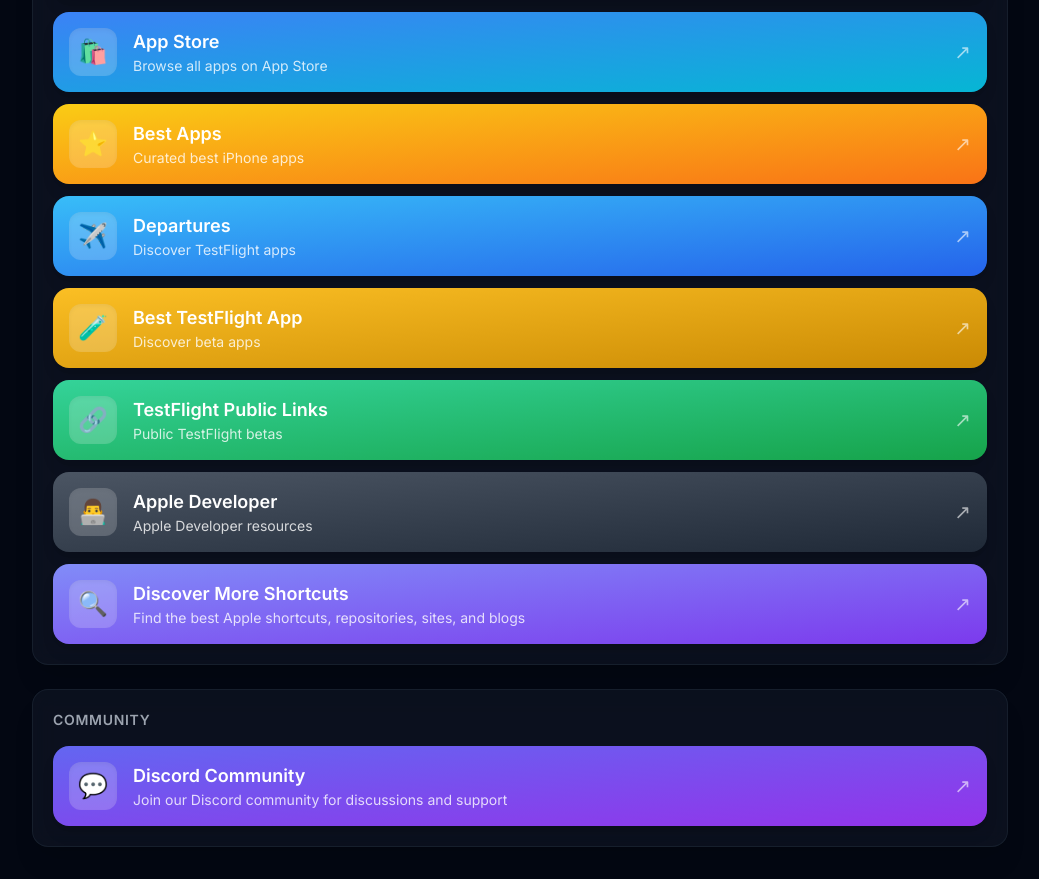
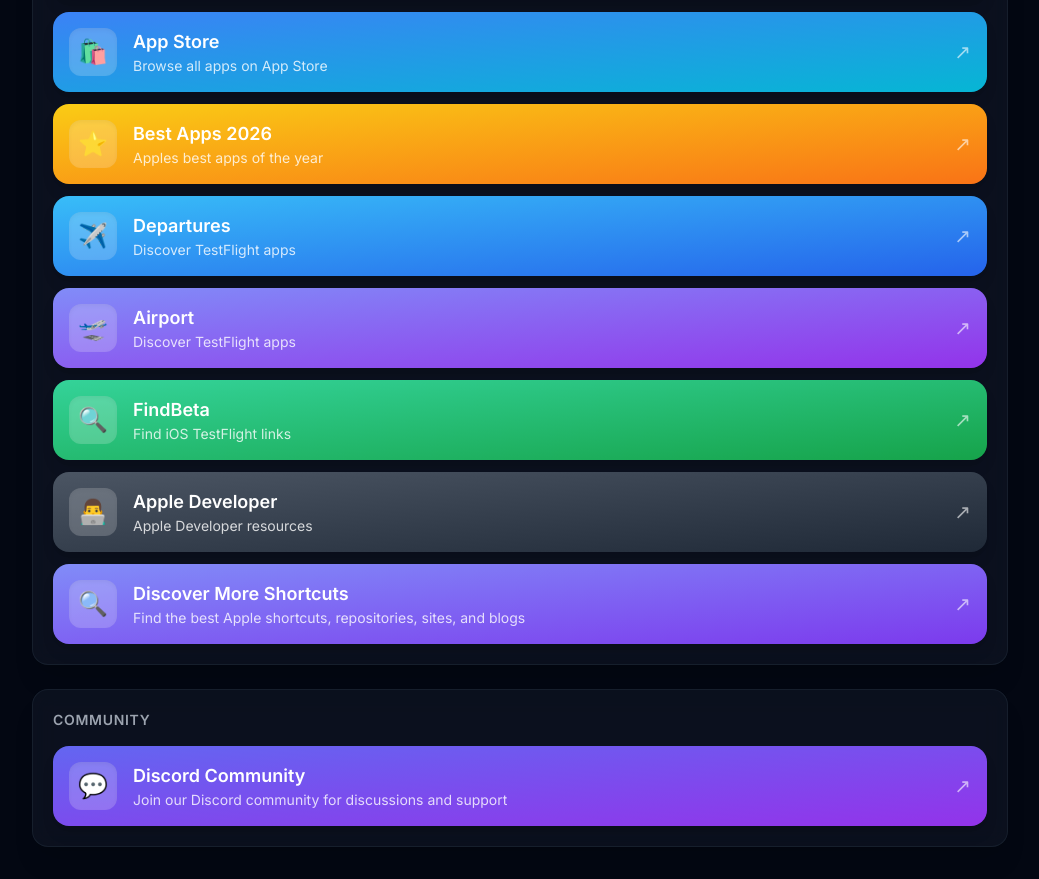
Before and after one commit to benjaminjob1/bens-hub-dashboard, a Next.js app: page / in a window 1280 px wide. Shown: the part 1800-2679 px from the top of the page, without its empty margins (120-1159 px from the left). Built offline with nearby package versions, Linux system fonts and the light colour scheme.

Commit message:
Fix broken shortcuts links

```diff
--- a/src/app/page.tsx
+++ b/src/app/page.tsx
@@ -132,9 +132,9 @@
   },
   {
     id: 'a2',
-    title: 'Best Apps',
-    description: 'Curated best iPhone apps',
-    url: 'https://apps.apple.com/us/story/id2020',
+    title: 'Best Apps 2026',
+    description: 'Apples best apps of the year',
+    url: 'https://apps.apple.com/us/story/id1849362474',
     icon: '⭐',
     color: 'bg-gradient-to-br from-yellow-400 to-orange-500',
   },
@@ -142,24 +142,24 @@
     id: 't1',
     title: 'Departures',
     description: 'Discover TestFlight apps',
-    url: 'https://departuresapp.com',
+    url: 'https://departures.to',
     icon: '✈️',
     color: 'bg-gradient-to-br from-sky-400 to-blue-600',
   },
   {
     id: 't2',
-    title: 'Best TestFlight App',
-    description: 'Discover beta apps',
-    url: 'https://testflight.app',
-    icon: '🧪',
-    color: 'bg-gradient-to-br from-amber-400 to-yellow-600',
+    title: 'Airport',
+    description: 'Discover TestFlight apps',
+    url: 'https://airport.community',
+    icon: '🛫',
+    color: 'bg-gradient-to-br from-indigo-400 to-purple-600',
   },
   {
     id: 't3',
-    title: 'TestFlight Public Links',
-    description: 'Public TestFlight betas',
-    url: 'https://testflightqr.com',
-    icon: '🔗',
+    title: 'FindBeta',
+    description: 'Find iOS TestFlight links',
+    url: 'https://findbeta.no',
+    icon: '🔍',
     color: 'bg-gradient-to-br from-emerald-400 to-green-600',
   },
   {
```
